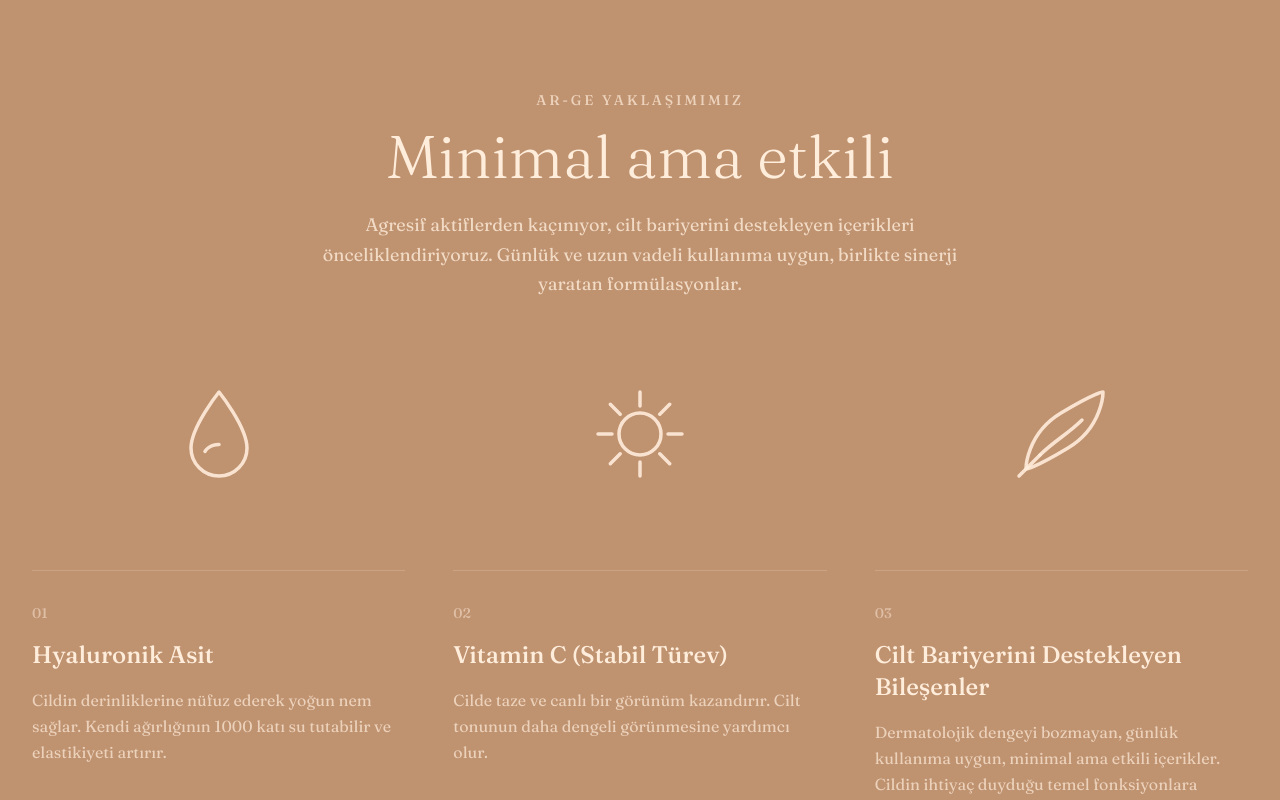
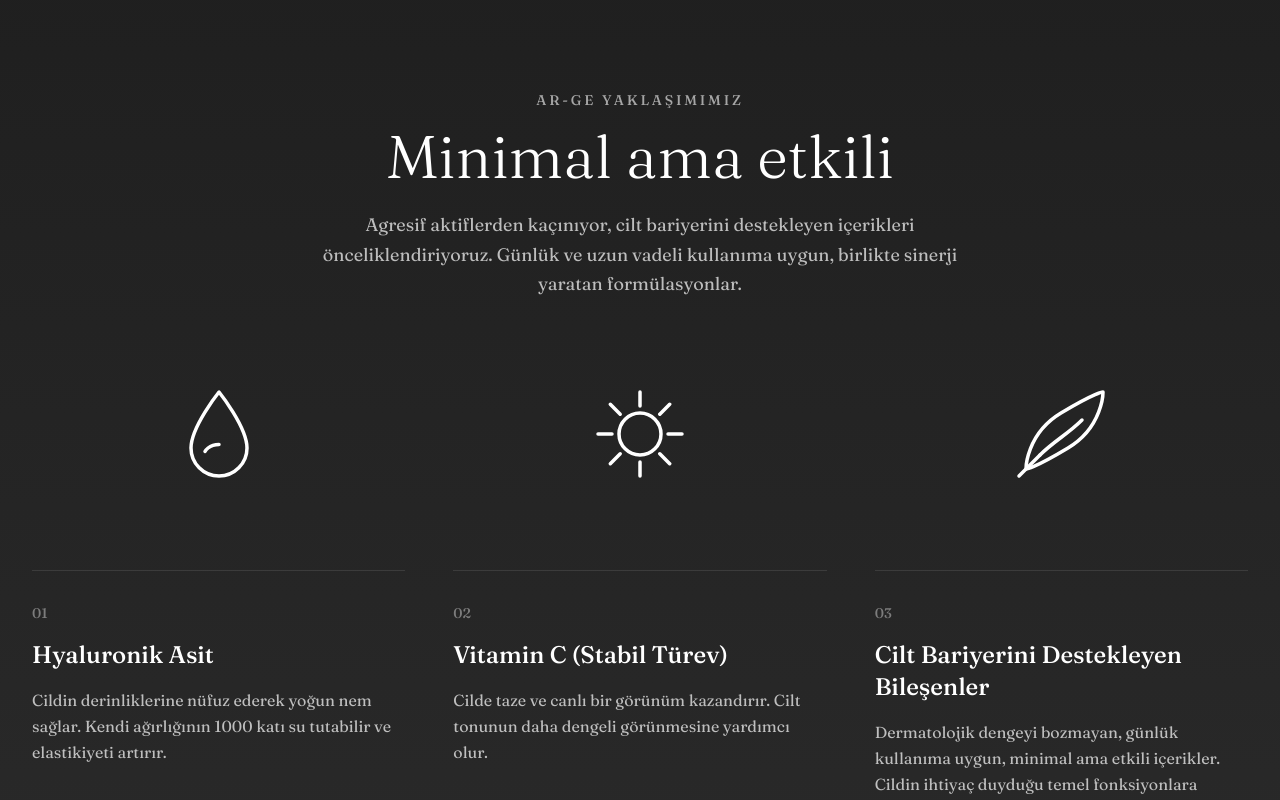
Before and after one commit to Berkayldrm/vybe-tr-site, a Next.js app: page / in a window 1280 px wide. Shown: the part 3860-4660 px from the top of the page. Built offline with nearby package versions, Linux system fonts and the light colour scheme.

Commit message:
Ingredients section redesign - dark premium theme

```diff
--- a/components/science-section.tsx
+++ b/components/science-section.tsx
@@ -112,18 +112,18 @@ export function ScienceSection() {
   }, [])
 
   return (
-    <section ref={sectionRef} id="ingredients" className="py-24 lg:py-32 bg-[#BF9270] text-[#FFEDDB]">
+    <section ref={sectionRef} id="ingredients" className="py-24 lg:py-32 bg-gradient-to-b from-[#1F1F1F] to-[#2A2A2A] text-white">
       <div className="max-w-7xl mx-auto px-6 lg:px-8">
         {/* Section Header */}
         <div className="text-center mb-16 lg:mb-20">
-          <p className="reveal opacity-0 text-sm uppercase tracking-[0.2em] text-[#FFEDDB]/70 font-medium mb-4">
+          <p className="reveal opacity-0 text-sm uppercase tracking-[0.2em] text-white/60 font-medium mb-4">
             AR-GE YAKLAŞIMIMIZ
           </p>
           <ScrollBlurText
             text="Minimal ama etkili"
-            className="font-serif text-3xl md:text-4xl text-[#FFEDDB] text-balance mb-6 lg:text-6xl font-light"
+            className="font-serif text-3xl md:text-4xl text-white text-balance mb-6 lg:text-6xl font-light"
           />
-          <p className="reveal opacity-0 animation-delay-400 text-lg text-[#FFEDDB]/80 max-w-2xl mx-auto leading-relaxed">
+          <p className="reveal opacity-0 animation-delay-400 text-lg text-white/70 max-w-2xl mx-auto leading-relaxed">
             Agresif aktiflerden kaçınıyor, cilt bariyerini destekleyen içerikleri önceliklendiriyoruz. Günlük ve uzun vadeli kullanıma uygun, birlikte sinerji yaratan formülasyonlar.
           </p>
         </div>
@@ -133,7 +133,7 @@ export function ScienceSection() {
           {ingredientIcons.map((Icon, index) => (
             <div key={index} className="flex justify-center">
               <div className="w-20 h-20 md:w-24 md:h-24 lg:w-28 lg:h-28 flex items-center justify-center">
-                <Icon className="w-full h-full text-[#FFEDDB]/90" />
+                <Icon className="w-full h-full text-white" />
               </div>
             </div>
           ))}
@@ -146,12 +146,12 @@ export function ScienceSection() {
               key={ingredient.number}
               className={`reveal opacity-0 ${index === 1 ? "animation-delay-200" : index === 2 ? "animation-delay-400" : ""}`}
             >
-              <div className="border-t border-[#FFEDDB]/20 pt-8">
-                <span className="text-sm font-medium text-[#FFEDDB]/50 mb-4 block">{ingredient.number}</span>
-                <h3 className="font-serif text-xl md:text-2xl font-medium text-[#FFEDDB] mb-4">
+              <div className="border-t border-white/10 pt-8">
+                <span className="text-sm font-medium text-white/40 mb-4 block">{ingredient.number}</span>
+                <h3 className="font-serif text-xl md:text-2xl font-medium text-white mb-4">
                   {ingredient.title}
                 </h3>
-                <p className="text-[#FFEDDB]/70 leading-relaxed">{ingredient.description}</p>
+                <p className="text-white/70 leading-relaxed">{ingredient.description}</p>
               </div>
             </div>
           ))}
```
